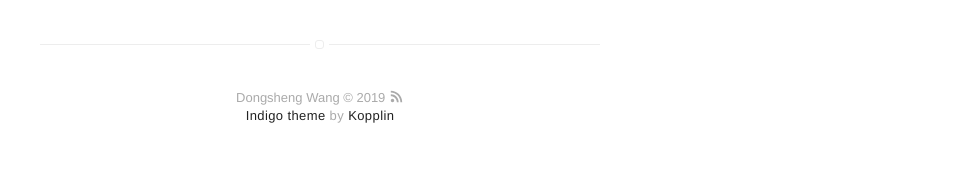
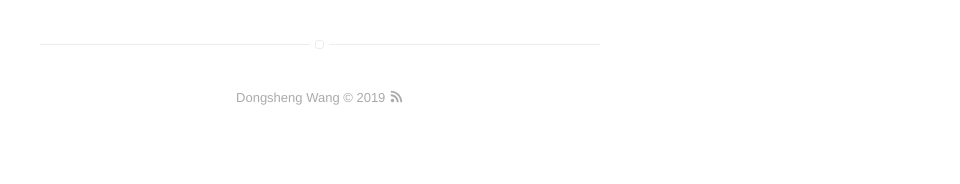
Before and after one commit to wds3817/wds3817.github.io, a Jekyll site: the page built from about.md, in a window 1280 px wide. Shown: the part 1263-1447 px from the top of the page, without its empty margins (320-1280 px from the left). Built offline with Jekyll 4.4.1, drawn with Linux system fonts in a browser that asks for light colours; after the commit the page ends 1408 px from its top, so only the background shows below that.

Commit message:
Update footer.html

```diff
--- a/_includes/footer.html
+++ b/_includes/footer.html
@@ -1,7 +1,5 @@
 <footer class="footer-main">
     {{ site.name }} © {{ site.time | date: '%Y' }} <a class="link" href="{{ site.url }}/feed.xml" target="_blank"><svg class="icon icon-rss"><use xlink:href="#icon-rss"></use></svg></a>
 
-    <p class="extra">
-        <a class="link" href="https://github.com/sergiokopplin/indigo">Indigo theme</a> by <a class="link" href="https://github.com/sergiokopplin/indigo">Kopplin</a>
-    </p>
+
 </footer>
```
